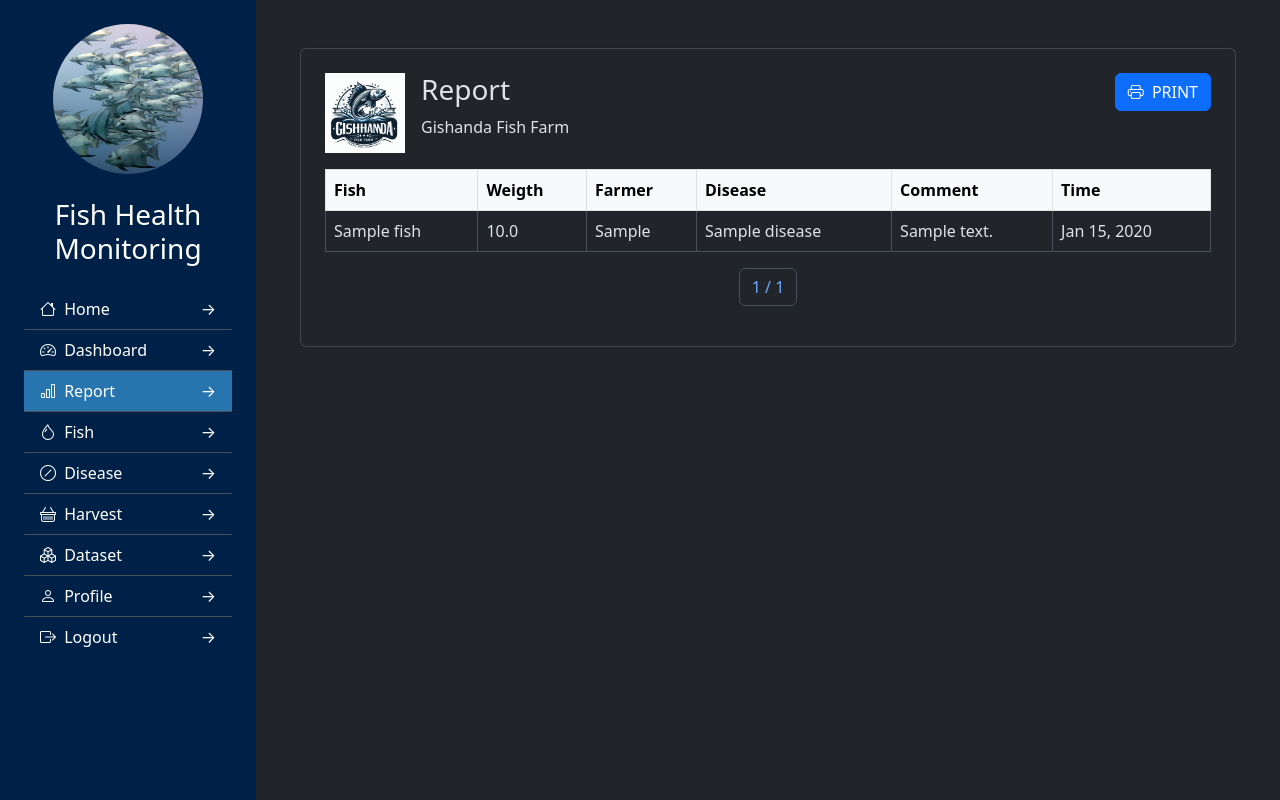
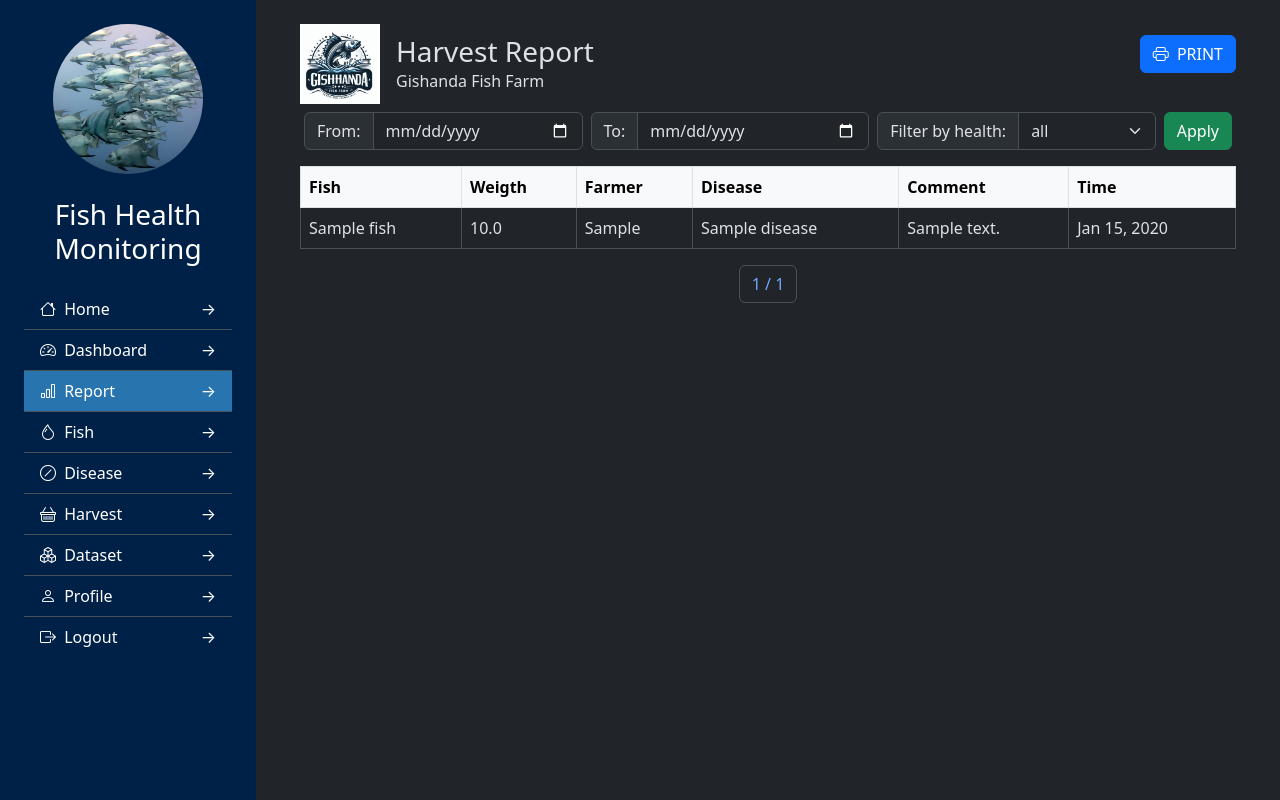
Before and after one commit to fabricetuyishime/Final-Project-2024, a Django app: page /report in a window 1280 px wide. Run offline with Django 5.2, Linux system fonts and the light colour scheme; the first user in the database is signed in; tables that the repository leaves empty hold one stand-in row (Sample ...); some libraries are stand-ins or nearby versions.

Commit message:
report with filtering

```diff
--- a/main/views/__init__.py
+++ b/main/views/__init__.py
@@ -31,16 +31,52 @@ def dashboard(request):
     return render(request, "dashboard.html")
 
 
-@require_http_methods(["GET"])
+@require_http_methods(["GET", "POST"])
 @login_required(login_url="signin")
 def report(request):
-    # generate_data()
-    harvest = Harvest.objects.order_by("-id")
-    paginator = Paginator(harvest, 50)
-    page_number = request.GET.get("page")
-    page_object = paginator.get_page(page_number)
+    if request.method == "GET":
+        # generate_data()
+        harvest = Harvest.objects.order_by("-id")
+        paginator = Paginator(harvest, 50)
+        page_number = request.GET.get("page")
+        page_object = paginator.get_page(page_number)
 
-    return render(request, "report.html", {"page_object": page_object})
+        return render(request, "report.html", {"page_object": page_object})
+
+    elif request.method == "POST":
+        end = request.POST["end"]
+        start = request.POST["start"]
+        filter = request.POST["filter"]
+
+        if end and start and filter != "all":
+            harvest = Harvest.objects.filter(
+                disease__isnull=(filter == "healthy fish"), date__range=[start, end]
+            ).order_by("-created_at")
+        elif end and start and filter == "all":
+            harvest = Harvest.objects.filter(date__range=[start, end]).order_by(
+                "-created_at"
+            )
+        elif filter != "all":
+            harvest = Harvest.objects.filter(
+                disease__isnull=(filter == "healthy fish")
+            ).order_by("-created_at")
+        else:
+            harvest = Harvest.objects.order_by("-created_at")
+
+        paginator = Paginator(harvest, 50)
+        page_number = request.GET.get("page")
+        page_object = paginator.get_page(page_number)
+
+        return render(
+            request,
+            "report.html",
+            {
+                "page_object": page_object,
+                "end": end,
+                "start": start,
+                "filter": filter,
+            },
+        )
 
 
 @require_http_methods(["GET", "POST"])
--- a/templates/layouts/admin.html
+++ b/templates/layouts/admin.html
@@ -17,6 +17,7 @@
       <div
         class="flex-shrink-0 bg-dark-blue p-4 min-vh-100 py-auto"
         style="width: 16rem"
+        id="sidebar"
       >
         {% include 'partials/sidebar.html' %}
       </div>
--- a/templates/report.html
+++ b/templates/report.html
@@ -1,10 +1,5 @@
 {% extends 'layouts/admin.html' %} {% load static %} {% block content %}
-
-<div class="row justify-content-center my-4 py-4">
-  <div class="col-12">
-    {% include 'partials/messages.html' %}
-    <div class="card card-body shadow-sm p-4">
-      <div class="d-flex">
+<div class="d-flex mt-4">
   <img
     src="/static/img/logo.jpg"
     alt="..."
@@ -12,17 +7,51 @@
     width="80"
     height="80"
   />
-        <div class="flex-grow-1">
-          <h3 class="card-title">
-            Report
-            <button class="btn btn-primary float-end">
+  <div class="flex-grow-1 my-auto">
+    <h3 class="card-title" id="print-button">
+      Harvest Report
+      <button class="btn btn-primary float-end" onclick="printReceipt()">
         <i class="bi bi-printer me-1"></i> PRINT
       </button>
     </h3>
     <p class="card-text">Gishanda Fish Farm</p>
   </div>
 </div>
-
+{% include 'partials/messages.html' %}
+<center id="heading" style="display: none">
+  {% if filter == 'healthy fish' or filter == 'sick fish' %}
+  <h2>{{filter|title}} Report</h2>
+  {% else %}
+  <h2>Harvest Report</h2>
+  {% endif %} {% if start and end %}
+  <h4>from {{start}} to {{end}}</h4>
+  {% endif %}
+</center>
+<div id="form" class="mt-2">
+  <form action="#" method="post" class="d-flex mb-3">
+    <div class="input-group mx-1">
+      <span class="input-group-text" id="start">From:</span>
+      <input type="date" class="form-control" name="start" value="{{start}}" />
+    </div>
+    <div class="input-group mx-1">
+      <span class="input-group-text" id="end">To:</span>
+      <input type="date" class="form-control" name="end" value="{{end}}" />
+    </div>
+    <div class="input-group mx-1">
+      <span class="input-group-text" id="filter">Filter by health:</span>
+      <select class="form-select" name="filter">
+        {% if filter %}
+        <option value="{{filter}}">{{filter}}</option>
+        {% endif %}
+        <option value="all">all</option>
+        <option value="healthy fish">healthy fish</option>
+        <option value="sick fish">sick fish</option>
+      </select>
+    </div>
+    <button type="submit" class="btn btn-success mx-1">Apply</button>
+    {% csrf_token %}
+  </form>
+</div>
 <table class="table table-bordered table-hover mt-3">
   <thead class="table-light">
     <tr>
@@ -51,10 +80,7 @@
   <ul class="pagination justify-content-center">
     {% if page_object.has_previous %}
     <li class="page-item">
-            <a
-              class="page-link"
-              href="?page={{ page_object.previous_page_number }}"
-            >
+      <a class="page-link" href="?page={{ page_object.previous_page_number }}">
         <i class="bi bi-chevron-left"></i>
       </a>
     </li>
@@ -66,18 +92,39 @@
     </li>
     {% if page_object.has_next %}
     <li class="page-item">
-            <a
-              class="page-link"
-              href="?page={{ page_object.next_page_number }}"
-            >
+      <a class="page-link" href="?page={{ page_object.next_page_number }}">
         <i class="bi bi-chevron-right"></i>
       </a>
     </li>
     {% endif %}
   </ul>
 </nav>
+<div class="text-end" id="author" style="display: none">
+  <h5>
+    Prepared by {% if request.user.first_name and request.user.last_name %}
+    <span>
+      {{request.user.first_name|capfirst}} {{request.user.last_name|capfirst}}
+    </span>
+    {% else %} <span>{{request.user.username|capfirst}}</span> {% endif %}
+  </h5>
+  <h5>on {% now "jS F Y, H:i" %}</h5>
 </div>
-  </div>
-</div>
-
-{% endblock %} {% block title %} Report {% endblock %}
+{% endblock %} {% block title %} Report {% endblock %} {% block scripts %}
+<script>
+  function printReceipt() {
+    document.getElementById("print-button").style.display = "none";
+    document.getElementById("sidebar").style.display = "none";
+    document.getElementById("form").style.display = "none";
+    document.getElementById("heading").style.display = "";
+    document.getElementById("author").style.display = "";
+    window.print();
+    setTimeout(() => {
+      document.getElementById("form").style.display = "";
+      document.getElementById("sidebar").style.display = "";
+      document.getElementById("print-button").style.display = "";
+      document.getElementById("author").style.display = "none";
+      document.getElementById("heading").style.display = "none";
+    }, 2000);
+  }
+</script>
+{% endblock %}
```
Lines whose indentation alone changed are shown as unchanged.
